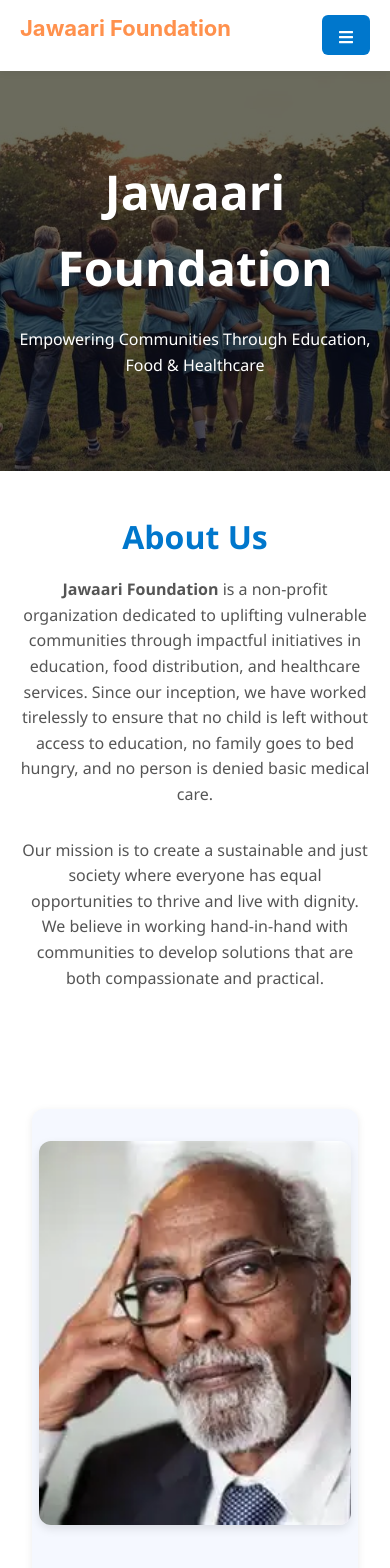
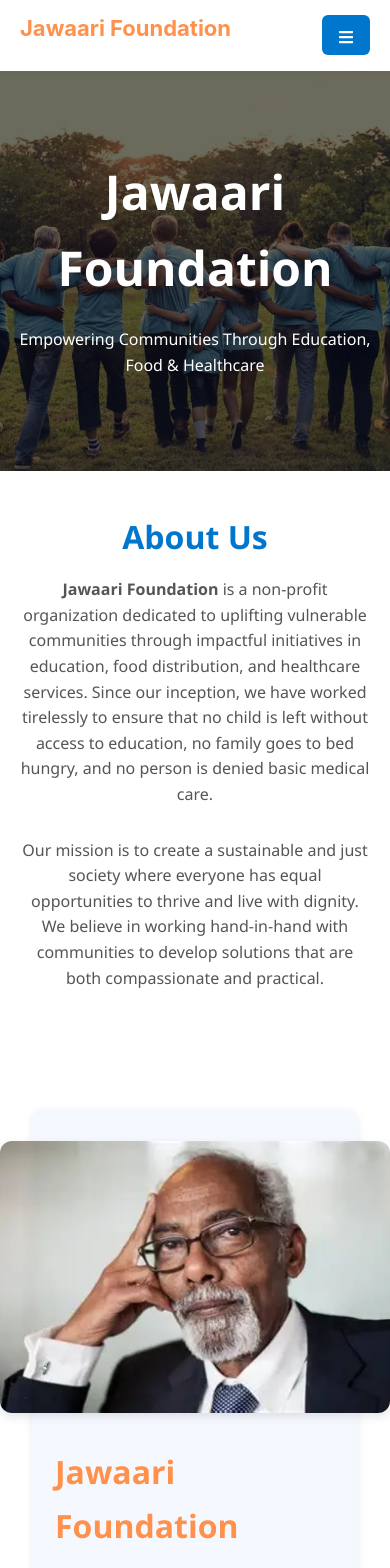
Before and after one commit to Cabdisamad-pixel/Jawaari-Foundation, a React (Create React App) app: page /about in a window 390 px wide. Shown: the top 1568 px of the page. Built offline with nearby package versions, Linux system fonts and the light colour scheme.

Commit message:
last proffessor image updated

```diff
--- a/src/Components/AboutSection/AboutProv/AboutProv.module.css
+++ b/src/Components/AboutSection/AboutProv/AboutProv.module.css
@@ -80,7 +80,7 @@
 
 @media (max-width: 768px) {
     .imageBox img{
-        width: 80vw;
-        height: 24rem;
+        width: 100vw;
+        height: 17rem;
     }
 }
```
